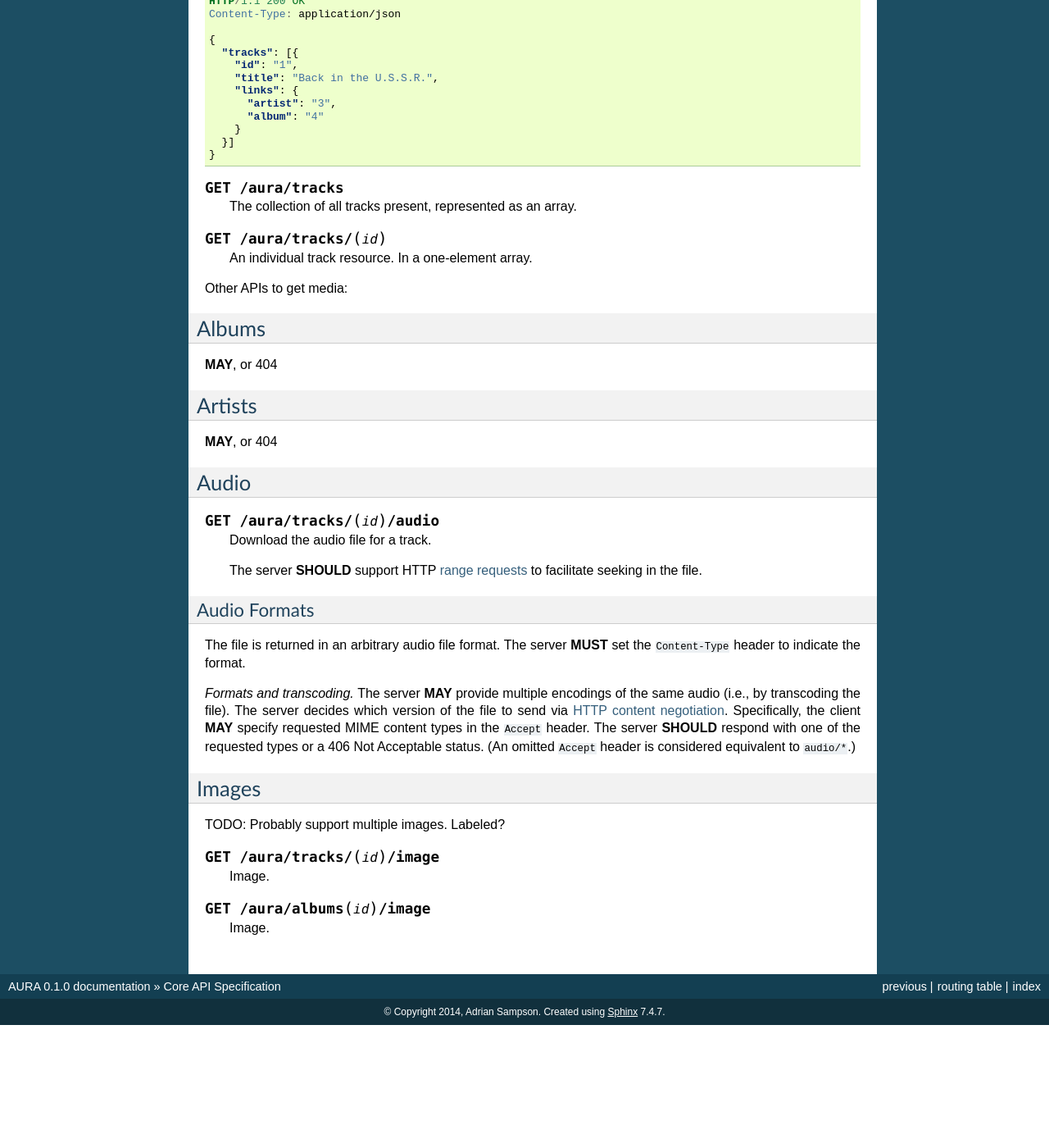
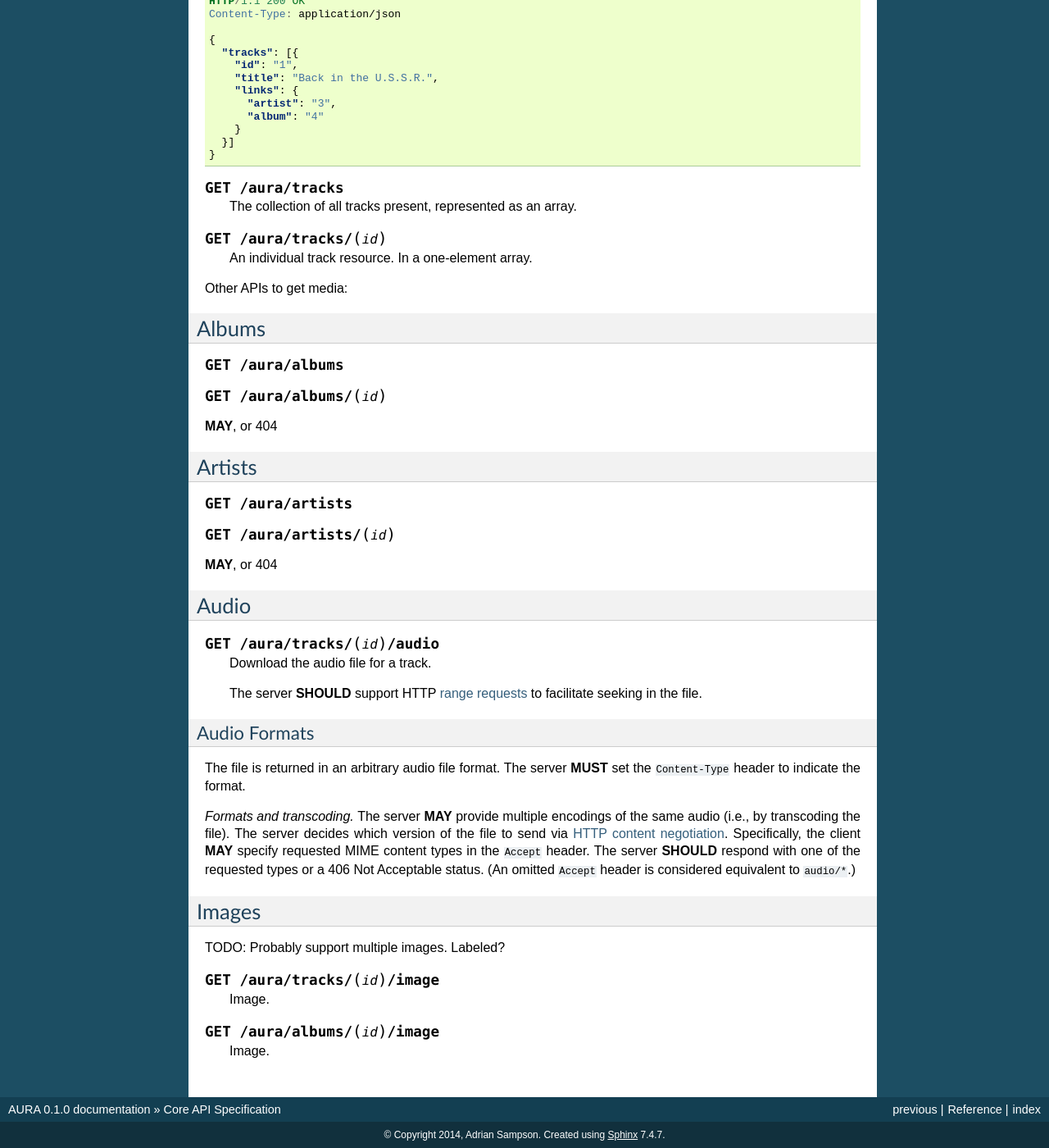
Before and after one commit to beetbox/aura, a Sphinx documentation site: the page built from docs/api.rst, in a window 1280 px wide and 1400 px high, scrolled down 1445 px. Shown: the whole window at 82% size. Built offline with Sphinx 7.4.7, drawn with Linux system fonts in a browser that asks for light colours; before the commit the page ends 2695 px from its top, so only the background shows below that; some of the changed text lies outside the part shown.

Commit message:
HTTP routing table

```diff
--- a/docs/api.rst
+++ b/docs/api.rst
@@ -113,11 +113,19 @@ Other APIs to get media:
 Albums
 ------
 
+.. http:get:: /aura/albums
+
+.. http:get:: /aura/albums/(id)
+
 **MAY**, or 404
 
 
 Artists
 -------
+
+.. http:get:: /aura/artists
+
+.. http:get:: /aura/artists/(id)
 
 **MAY**, or 404
 
@@ -162,7 +170,7 @@ TODO: Probably support multiple images. Labeled?
     Image.
 
 
-.. http:get:: /aura/albums(id)/image
+.. http:get:: /aura/albums/(id)/image
     :synopsis: Get an album art image.
 
     Image.
--- a/docs/conf.py
+++ b/docs/conf.py
@@ -10,3 +10,9 @@ version = '0.1'
 release = '0.1.0'
 
 html_theme = 'default'
+
+# HTTP domain config.
+primary_domain = 'http'
+http_index_shortname = 'Reference'
+http_index_localname = 'API Reference'
+http_index_ignore_prefixes = ['/aura']
```
